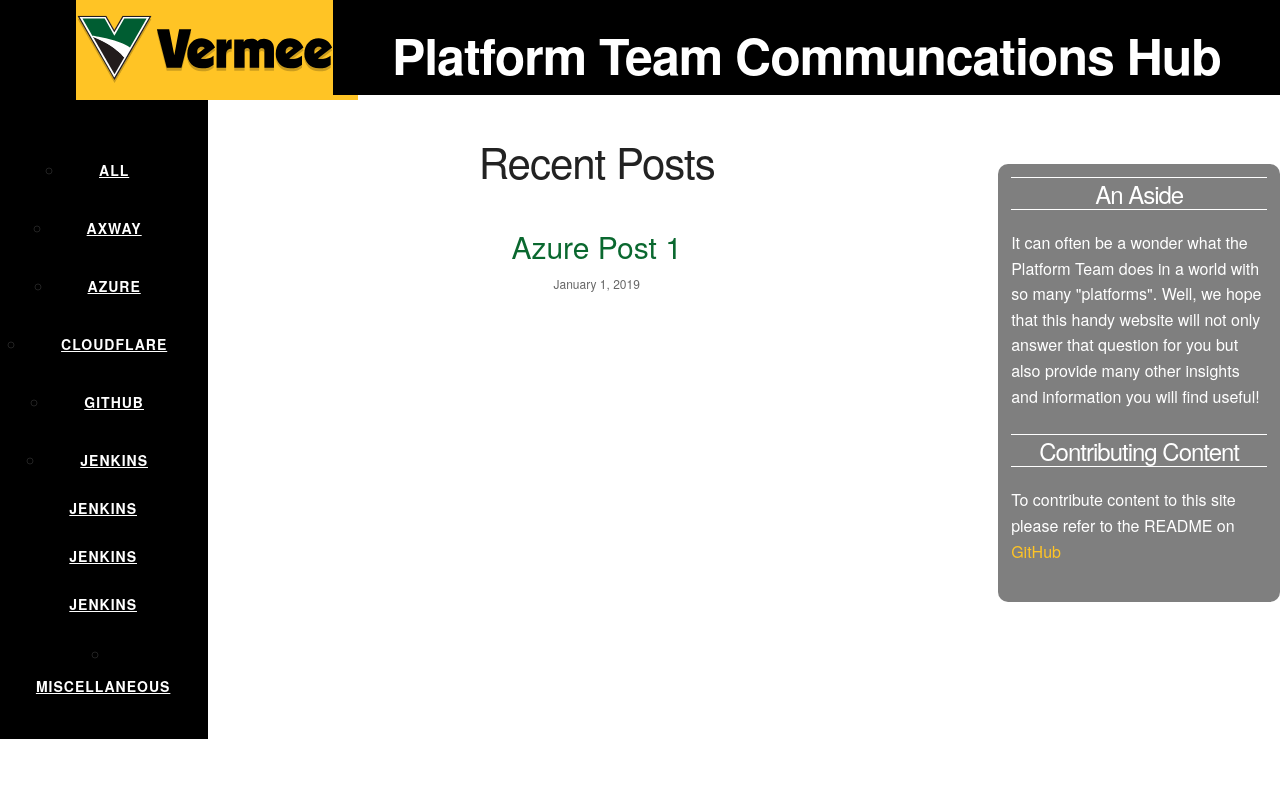
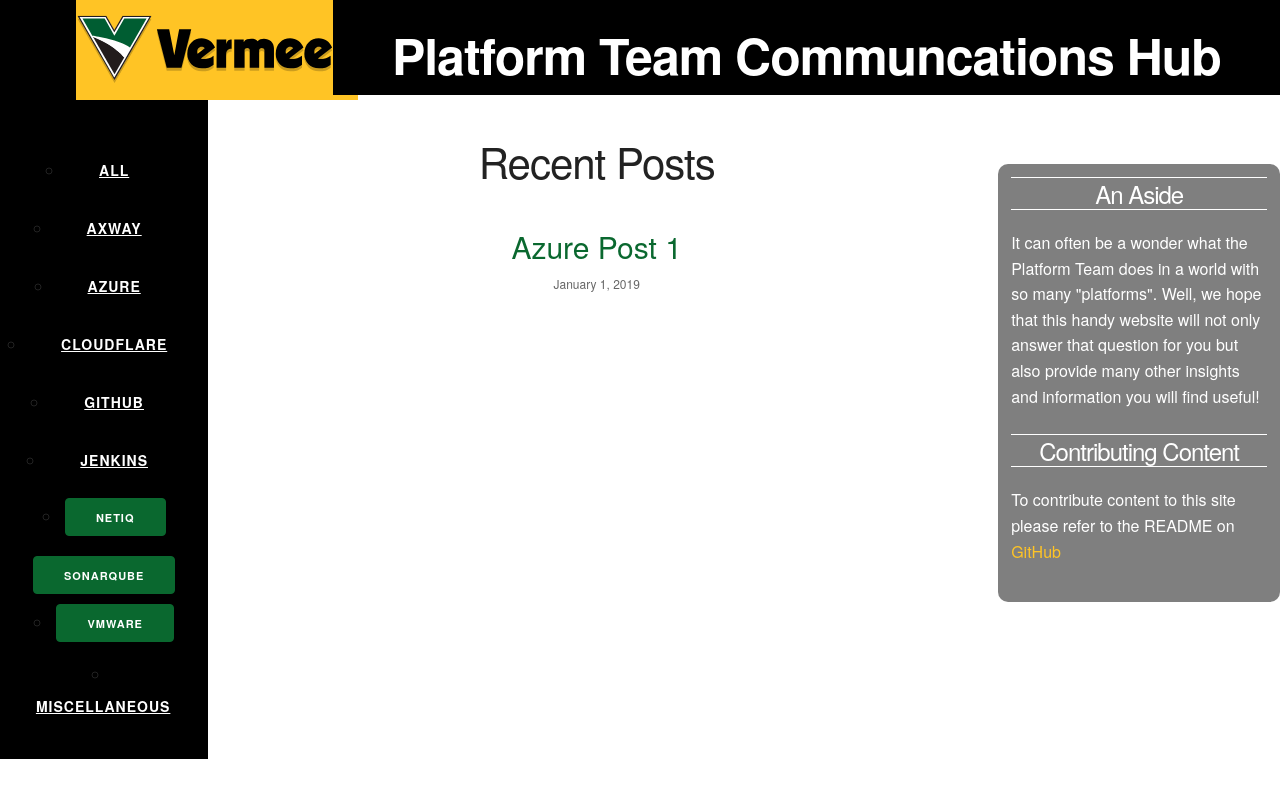
Before and after one commit to rylandking/next-js-starter-blog-with-categories, a Next.js app: page / in a window 1280 px wide. Built offline with nearby package versions, Linux system fonts and the light colour scheme.

Commit message:
fix buttons list

```diff
--- a/pages/index.js
+++ b/pages/index.js
@@ -36,9 +36,13 @@
           </li>
           <li className='navbarItem'>
             <button onClick={() => setCategory(viewCategory === 'jenkins' ? 'all' : 'jenkins')}>jenkins</button>
-            <button onClick={() => setCategory(viewCategory === 'netiq' ? 'all' : 'netiq')}>jenkins</button>
-            <button onClick={() => setCategory(viewCategory === 'sonarqube' ? 'all' : 'sonarqube')}>jenkins</button>
-            <button onClick={() => setCategory(viewCategory === 'vmware' ? 'all' : 'vmware')}>jenkins</button>
+          </li>
+          <li>
+            <button onClick={() => setCategory(viewCategory === 'netiq' ? 'all' : 'netiq')}>netiq</button>
+          </li>
+            <button onClick={() => setCategory(viewCategory === 'sonarqube' ? 'all' : 'sonarqube')}>sonarqube</button>
+          <li>
+            <button onClick={() => setCategory(viewCategory === 'vmware' ? 'all' : 'vmware')}>vmware</button>
           </li>
           <li className='navbarItem'>
             <button onClick={() => setCategory(viewCategory === 'miscellaneous' ? 'all' : 'miscellaneous')}>Miscellaneous</button>
```
